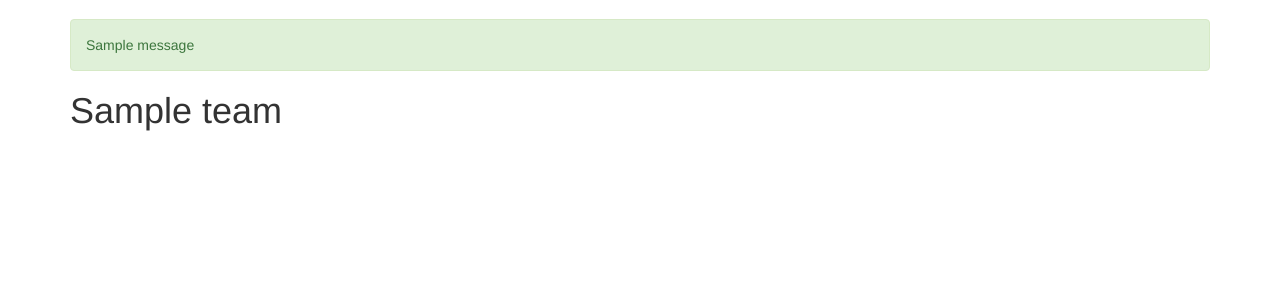
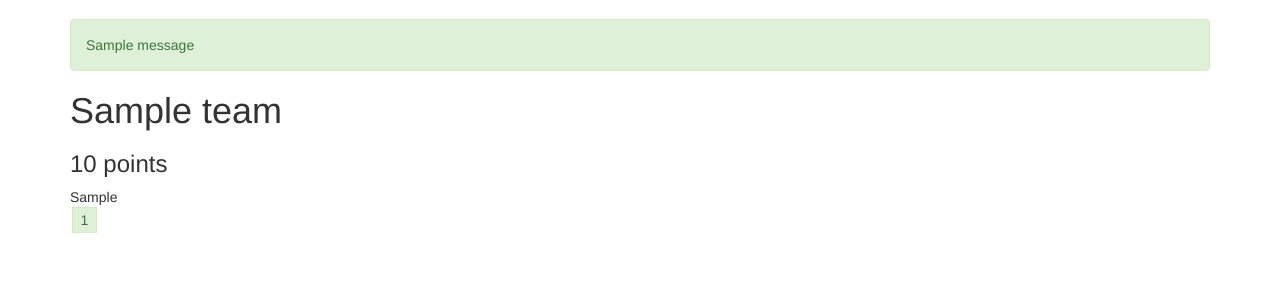
Before and after one commit to CalPolySEC/wrath-ctf-framework, a Flask app: page /teams/1 in a window 1280 px wide. Shown: the part 51-351 px from the top of the page. Run offline with Flask 2, Linux system fonts and the light colour scheme; tables that the repository leaves empty hold one stand-in row (values such as "Sample post"); one stand-in notice (Sample message) is shown; some libraries are stand-ins or nearby versions.

Commit message:
Show which levels have been completed

```diff
--- a/ctf_app.py
+++ b/ctf_app.py
@@ -25,6 +25,8 @@ class Flag(db.Model):
     id = db.Column(db.Integer, primary_key=True)
     hash = db.Column(db.String(64))
     points = db.Column(db.Integer)
+    category = db.Column(db.String(9))
+    level = db.Column(db.Integer)
 
 
 class Team(db.Model):
@@ -134,7 +136,9 @@ def get_team(id):
     team = Team.query.filter_by(id=id).first()
     if team is None:
         raise NotFound()
-    return render_template('team.html', team=team)
+    categories = Flag.query.group_by(Flag.category).order_by(Flag.category.asc())
+    levels = {cat.category: Flag.query.filter_by(category=cat.category).order_by(Flag.level) for cat in categories}
+    return render_template('team.html', team=team, levels=levels)
 
 
 @app.route('/submit')
--- a/static/main.css
+++ b/static/main.css
@@ -15,3 +15,25 @@ body {
 .create-form > input, .existing-form > input {
   margin: 20px 0;
 }
+
+.category-label {
+  display: inline-block;
+  width: 80px;
+}
+
+.level {
+  background-color: transparent;
+  border: 1px solid #ddd;
+  cursor: default;
+  display: inline-block;
+  padding: 2px 0;
+  margin-left: 2px;
+  width: 25px;
+  text-align: center;
+}
+
+.level.completed {
+  background-color: #dff0d8;
+  border-color: #d6e9c6;
+  color: #3c763d;
+}
--- a/static/main.js
+++ b/static/main.js
@@ -23,4 +23,6 @@ $(function() {
     }
     togglePasword();
   });
+
+  $('.level').tooltip();
 });
--- a/templates/team.html
+++ b/templates/team.html
@@ -3,7 +3,18 @@
 {% block body %}
     <h1>{{ team.name }}</h1>
     {%- if team.id == session.team %}
-    <code class="password" data-password="{{ team.password }}"></code>
+    <code class="password" data-password="{{ team.password }}">{{ '*' * team.password|length }}</code>
     <button id="show-password" class="btn btn-default">Show</button>
     {%- endif %}
+    <h3>{{ team.points }} points</h3>
+    {%- for category in levels %}
+    <div class="category">
+      <div class="category-label">{{ category }}</div>
+      <div class="levels">
+      {%- for level in levels[category] -%}
+      <div class="level{% if level in team.flags %} completed{% endif %}" title="{{ level.points }} points" data-placement="top">{{ level.level }}</div>
+      {%- endfor %}
+      </div>
+    </div>
+    {%- endfor %}
 {%- endblock %}
```
